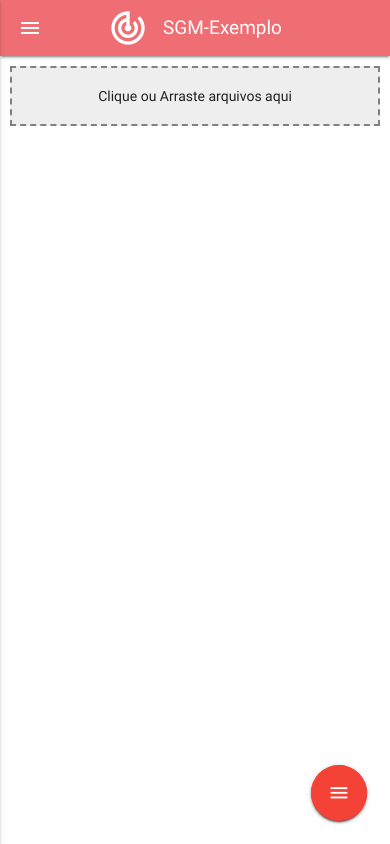
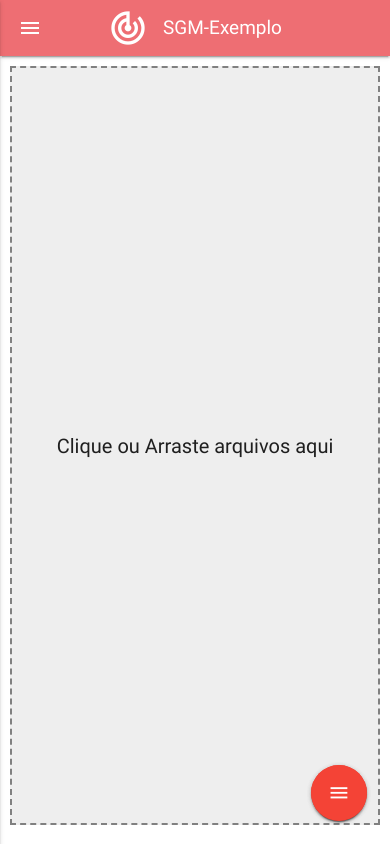
Before and after one commit to gigiosilva/sgm, an Angular app: page / in a window 390 px wide. Both pictures are taken after a click on the link "LOGIN". Built offline with nearby package versions, Linux system fonts and the light colour scheme; what angular2-materialize, ng2-google-charts would draw is missing.

Commit message:
Ajustando modo mobile

```diff
--- a/src/app/pages/report/report.component.css
+++ b/src/app/pages/report/report.component.css
@@ -81,6 +81,7 @@ td, th {
         -webkit-box-shadow: 0px 0px 0px 0px rgba(0,0,0,0.75);
         -moz-box-shadow: 0px 0px 0px 0px rgba(0,0,0,0.75);
         box-shadow: 0px 0px 0px 0px rgba(0,0,0,0.75);
+        padding: 0 10px;
     }
 
     .header-right {
--- a/src/app/pages/upload/upload.component.css
+++ b/src/app/pages/upload/upload.component.css
@@ -1,24 +1,25 @@
 .dropArea {
     margin-top: 10px;
     border: 2px dashed gray;
-    height: 60px;
+    height: calc(100vh - 85px);
     display: flex;
     justify-content: center;
     align-items: center;
     cursor: pointer;
+    font-size: 20px;
+}
+
+.dropArea.loaded {
+    height: 45px;
 }
 
 .upload-container {
     padding: 0 10px;
 }
 
-.table-container {
-    margin-top: 35px;
-}
-
 table tbody {
     display:block;
-    max-height:calc(100vh - 222px);;
+    max-height:calc(100vh - 172px);
     overflow-y:scroll;
 }
 
--- a/src/app/pages/upload/upload.component.html
+++ b/src/app/pages/upload/upload.component.html
@@ -1,7 +1,7 @@
 <input [hidden]="true" #myInput type="file" (change)="onFilesChange($event,'click')">
 
 <div class="upload-container">
-  <div (click)="myInput.click()" class="dropArea" dropArea (filesChangeEmiter)="onFilesChange($event,'drag')" allowed_extensions="['csv']">
+  <div (click)="myInput.click()" [ngClass]="{'loaded': loaded}" class="dropArea" dropArea (filesChangeEmiter)="onFilesChange($event,'drag')" allowed_extensions="['csv']">
     <span>Clique ou Arraste arquivos aqui</span>
   </div>
 
--- a/src/app/pages/upload/upload.component.ts
+++ b/src/app/pages/upload/upload.component.ts
@@ -14,6 +14,7 @@ export class UploadComponent {
   fileContent: Object[];
   fileHeader: Object[];
   data: Object[];
+  loaded: boolean = false;
 
   constructor(private http:Http) {
     this.http.get('assets/sample.json').subscribe(res => this.data = res.json());
@@ -35,9 +36,10 @@ export class UploadComponent {
   }
 
   loadCache() {
-    if(localStorage.getItem("content") !== undefined) {
+    if(localStorage.getItem("content") !== null) {
       this.fileContent = JSON.parse(localStorage.getItem("content"));
       this.fileHeader = JSON.parse(localStorage.getItem("header"));
+      this.loaded = true;
     }
   }
 
@@ -45,6 +47,7 @@ export class UploadComponent {
     localStorage.clear();
     this.fileContent = [];
     this.fileHeader = [];
+    this.loaded = false;
   }
 
   onFilesChange(event, method) {
@@ -63,6 +66,7 @@ export class UploadComponent {
         this.fileContent = allTextLines;
         localStorage.setItem("content", JSON.stringify(this.fileContent));
         localStorage.setItem("header", JSON.stringify(this.fileHeader));
+        this.loaded = true;
       };
     }
   }
```
